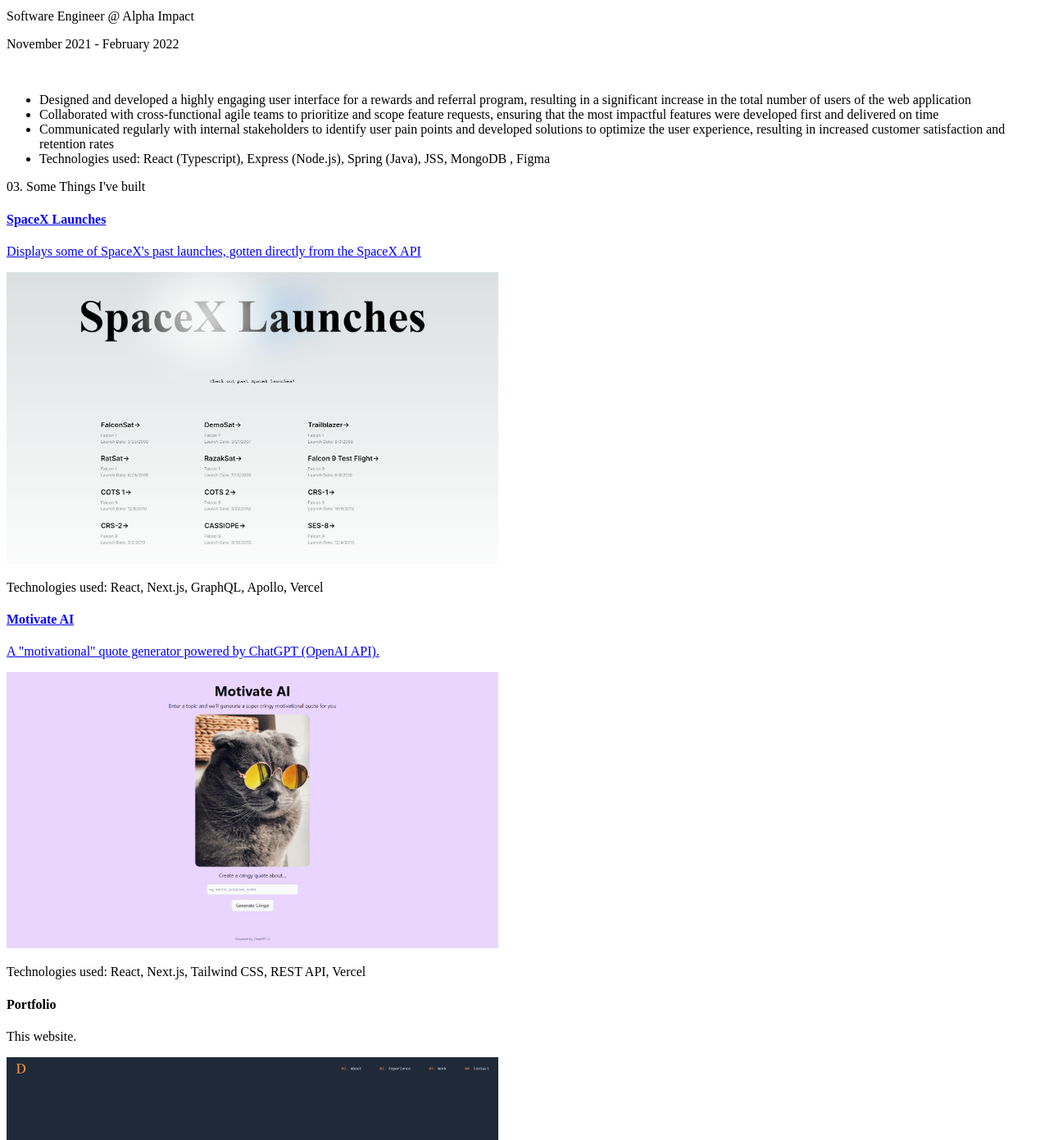
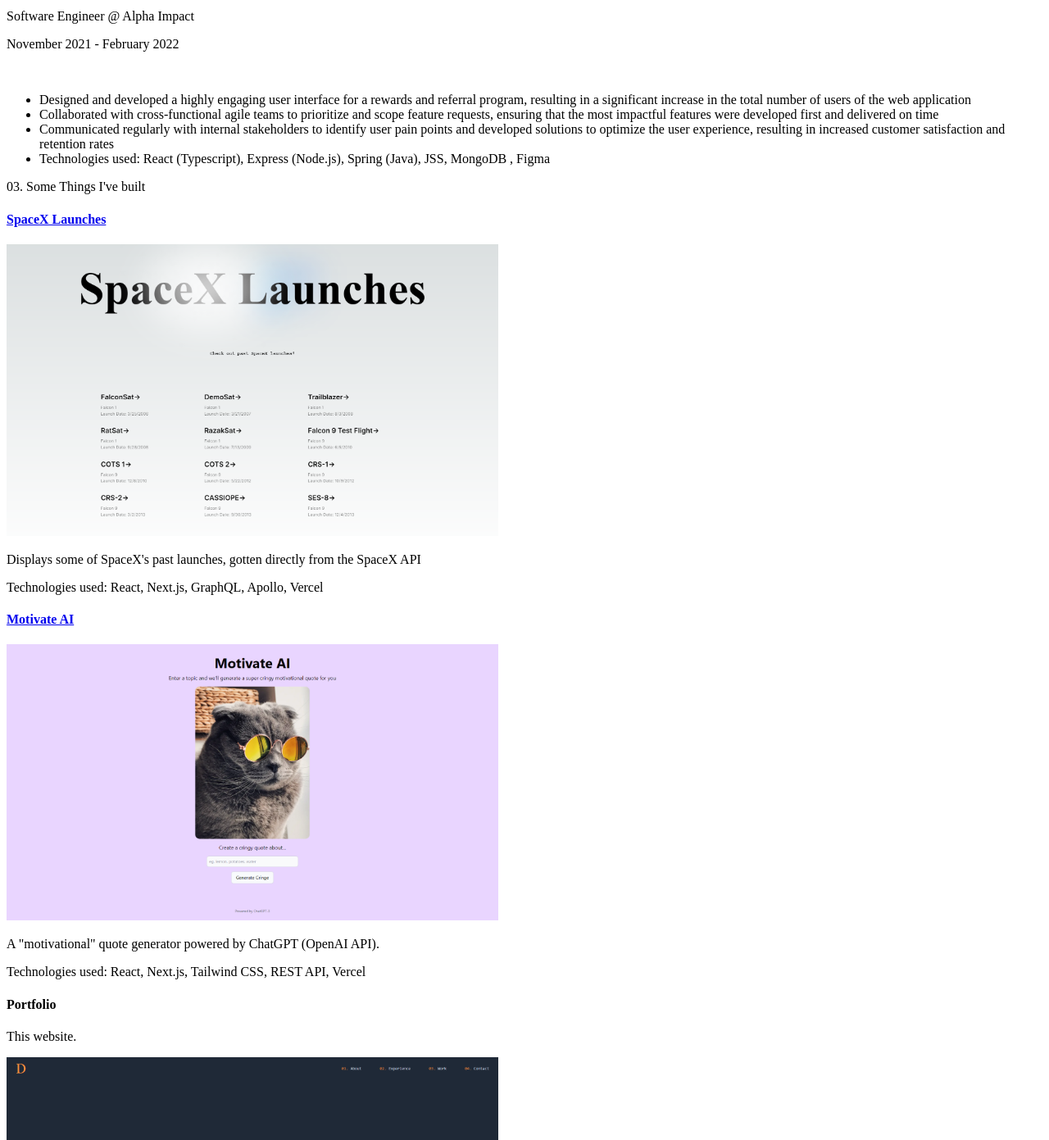
Before and after one commit to dchewjd/darren-portfolio, a Next.js app: page / in a window 1280 px wide. Shown: the part 946-2337 px from the top of the page at 82% size. Built offline with nearby package versions, Linux system fonts and the light colour scheme.

Commit message:
update project description in the work section

```diff
--- a/src/app/page.tsx
+++ b/src/app/page.tsx
@@ -263,10 +263,6 @@
               className=""
             >
               <h4 className="text-slate-300 ">SpaceX Launches</h4>
-              <p>
-                Displays some of SpaceX's past launches, gotten directly from
-                the SpaceX API
-              </p>
               <Image
                 src={spacexLaunchesScreen}
                 alt="spacex-launches-screencap"
@@ -274,8 +270,15 @@
                 width={600}
               />
             </motion.a>
-            <p className="py-4">
-              Technologies used: React, Next.js, GraphQL, Apollo, Vercel
+            <p className="pt-4">
+              Displays some of SpaceX's past launches, gotten directly from the
+              SpaceX API
+            </p>
+            <p className="py-2">
+              Technologies used:{" "}
+              <span className="text-slate-300/90">
+                React, Next.js, GraphQL, Apollo, Vercel
+              </span>
             </p>
           </motion.div>
 
@@ -287,10 +290,7 @@
               className=""
             >
               <h4 className="text-slate-300 ">Motivate AI</h4>
-              <p>
-                A "motivational" quote generator powered by ChatGPT (OpenAI
-                API).
-              </p>
+
               <Image
                 src={motivateAiScreen}
                 alt="motivate-ai-screencap"
@@ -298,8 +298,14 @@
                 width={600}
               />
             </motion.a>
-            <p className="py-4">
-              Technologies used: React, Next.js, Tailwind CSS, REST API, Vercel
+            <p className="pt-4">
+              A "motivational" quote generator powered by ChatGPT (OpenAI API).
+            </p>
+            <p className="py-2">
+              Technologies used:{" "}
+              <span className="text-slate-300/90">
+                React, Next.js, Tailwind CSS, REST API, Vercel
+              </span>
             </p>
           </motion.div>
 
```
